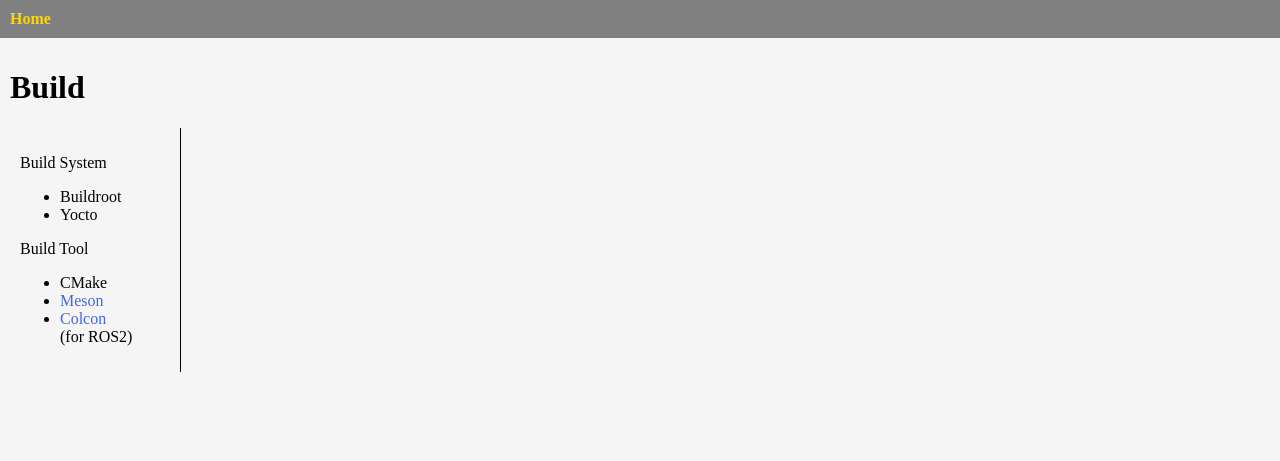
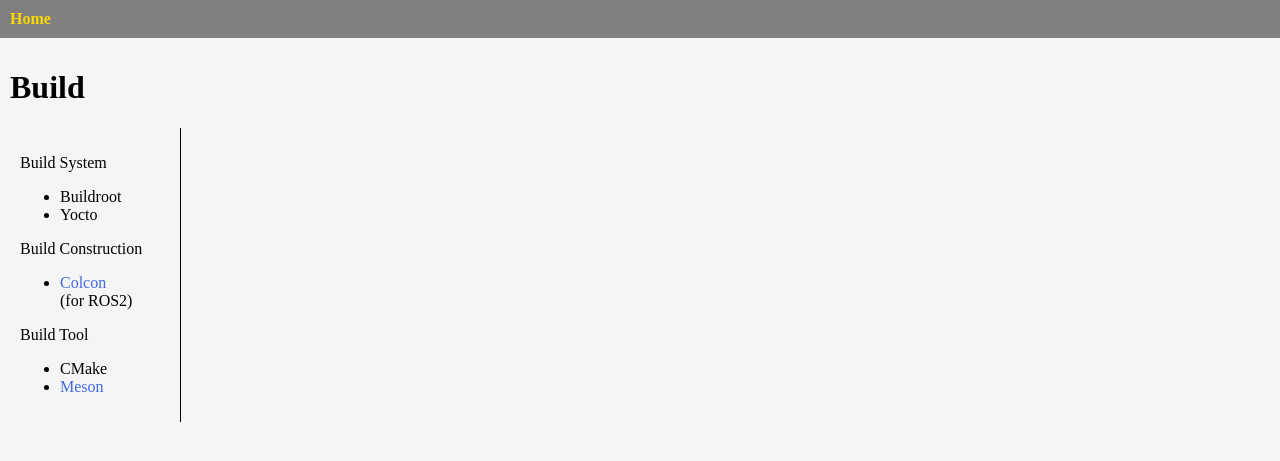
Before and after one commit to czarsir/sir, a Jekyll site: the page built from _posts/tool/2025-07-22-build.html, in a window 1280 px wide. Shown: the top 461 px of the page. Built offline with Jekyll 4.4.1, drawn with Linux system fonts in a browser that asks for light colours.

Commit message:
[build] update

```diff
--- a/_posts/tool/2025-07-22-build.html
+++ b/_posts/tool/2025-07-22-build.html
@@ -11,12 +11,16 @@ title: Build
 	<li>Yocto</li>
 </ul>
 
+<p>Build Construction</p>
+<ul>
+	<li><a href="addins/colcon.html" target="details">Colcon</a></li>
+	<div>(for ROS2)</div>
+</ul>
+
 <p>Build Tool</p>
 <ul>
 	<li>CMake</li>
 	<li><a href="addins/meson.html" target="details">Meson</a></li>
-	<li><a href="addins/colcon.html" target="details">Colcon</a></li>
-		<div>(for ROS2)</div>
 </ul>
 
 </div>
```
